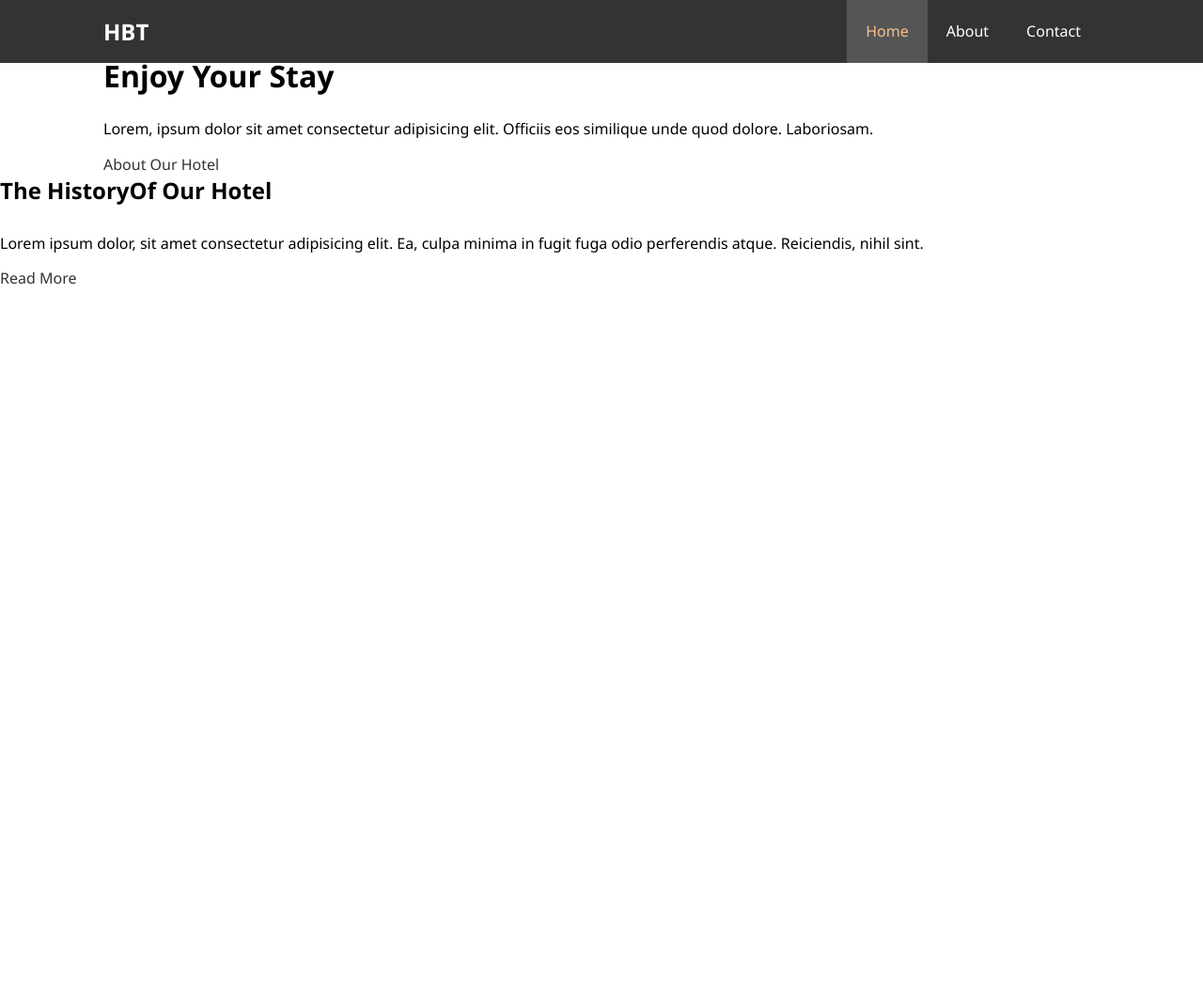
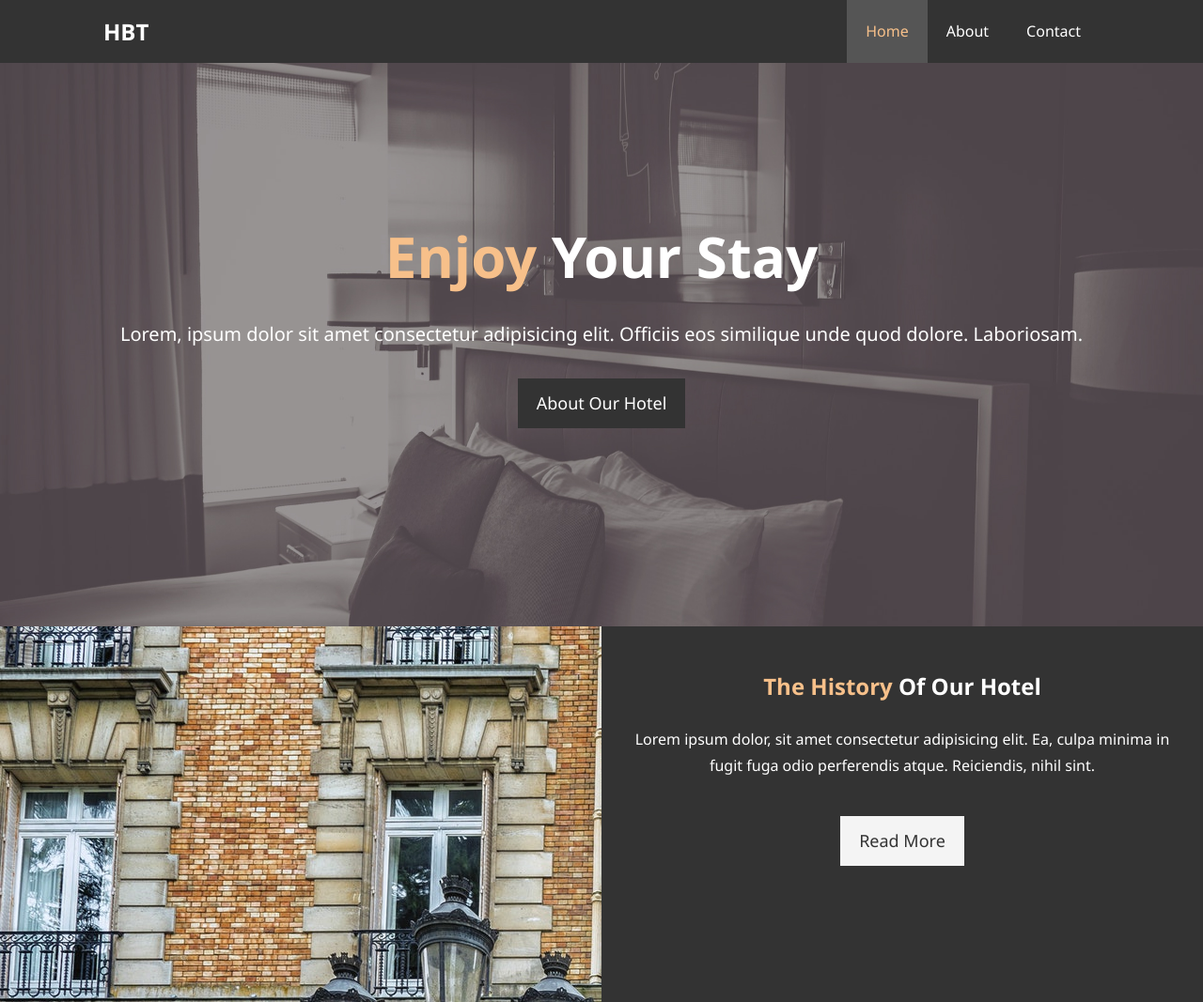
Before and after one commit to radim567/hotel_website, a plain HTML site: page index.html in a window 1280 px wide. Shown: the whole page at 94% size. Before the commit the page ends 800 px from the top, so only its background shows below. Drawn offline with Linux system fonts and the light colour scheme.

Commit message:
home-info done

```diff
--- a/css/style.css
+++ b/css/style.css
@@ -29,11 +29,55 @@ p {
   margin: 10px 0;
 }
 
+/* Utility classes */
 .container {
   max-width: 1100px;
   margin: auto;
   overflow: auto;
   padding: 0 20px;
+}
+
+.text-primary {
+  color: #f7c08a !important;
+}
+
+.lead {
+  font-size: 20px;
+}
+
+.btn {
+  display: inline-block;
+  font-size: 18px;
+  color: #fff;
+  background-color: #333;
+  padding: 13px 20px;
+  border: none;
+  cursor: pointer;
+}
+
+.btn:hover {
+  background-color: #f7c08a;
+  color: #333;
+}
+
+.btn-light {
+  background-color: #f4f4f4;
+  color: #333;
+}
+
+.bg-light {
+  background: #f4f4f4;
+  color: #fff;
+}
+
+.bg-dark {
+  background: #333;
+  color: #fff;
+}
+
+.bg-primary {
+  background: #f7c08a;
+  color: #fff;
 }
 
 #navbar {
@@ -74,5 +118,47 @@ p {
 
 /* Showcase */
 #showcase {
-  background-image: url('../img/showcase.jpg') no-repeat center center/cover;
+  background: url('../img/showcase.jpg') no-repeat center center/cover;
+  height: 600px;
 }
+
+#showcase .showcase-content {
+  color: #fff;
+  text-align: center;
+  padding-top: 170px;
+}
+
+#showcase .showcase-content h1 {
+  font-size: 60px;
+  line-height: 1.2em;
+}
+
+#showcase .showcase-content p {
+  padding-bottom: 20px;
+  line-height: 1.7em;
+}
+
+/* Home Info */
+#home-info {
+  height: 400px;
+}
+
+#home-info .info-img {
+  float: left;
+  width: 50%;
+  background: url('../img/home-info.jpg') no-repeat;
+  min-height: 100%;
+}
+
+#home-info .info-content {
+  float: right;
+  width: 50%;
+  height: 100%;
+  text-align: center;
+  padding: 50px 30px;
+  overflow: hidden;
+}
+
+#home-info .info-content p {
+  padding-bottom: 30px;
+}
--- a/index.html
+++ b/index.html
@@ -25,7 +25,7 @@
         <div id="showcase">
             <div class="container">
                 <div class="showcase-content">
-                    <h1><span class="text-primary">Enjoy Your Stay</span></h1>
+                    <h1><span class="text-primary">Enjoy</span> Your Stay</h1>
                     <p class="lead">Lorem, ipsum dolor sit amet consectetur adipisicing elit. Officiis eos similique
                         unde quod
                         dolore. Laboriosam.</p>
@@ -38,7 +38,7 @@
     <section id="home-info" class="bg-dark">
         <div class="info-img"></div>
         <div class="info-content">
-            <h2><span class="text-primary">The History</span>Of Our Hotel</h2>
+            <h2><span class="text-primary">The History</span> Of Our Hotel</h2>
             <p>Lorem ipsum dolor, sit amet consectetur adipisicing elit. Ea, culpa minima in fugit fuga odio perferendis
                 atque. Reiciendis, nihil sint.</p>
             <a href="about.html" class="btn btn-light">Read More</a>
```
Also changed, not shown: img/home-info.jpg (renamed from img/photo-1.jpg).
